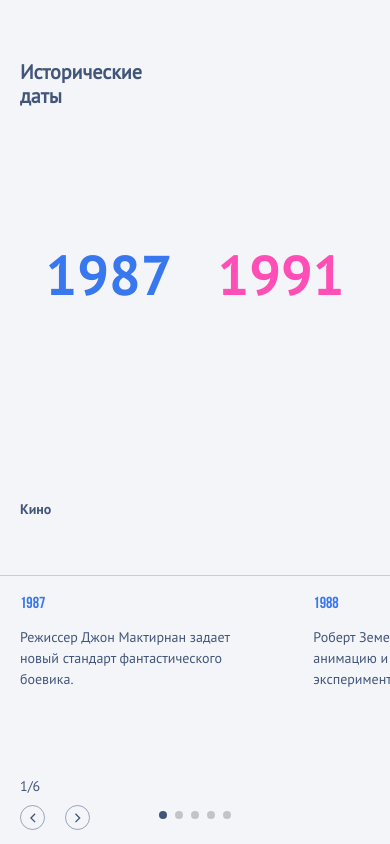
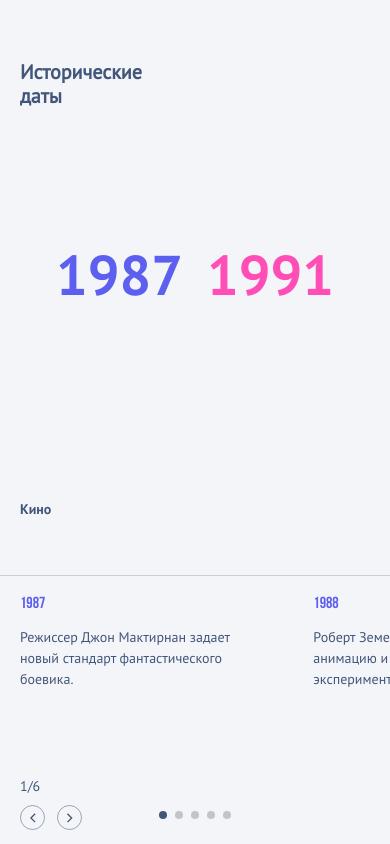
Before and after one commit to Mikhail-Novikov/timeline-historical-dates, a React app: page / in a window 390 px wide. Built offline with nearby package versions, Linux system fonts and the light colour scheme.

Commit message:
fix: color & mobile css

```diff
--- a/src/components/TimelineBlock/TimelineBlock.scss
+++ b/src/components/TimelineBlock/TimelineBlock.scss
@@ -63,7 +63,7 @@
     display: flex;
     align-items: center;
     justify-content: center;
-    gap: 45px;
+    gap: 24px;
     height: 100%;
     width: 100%;
   }
@@ -174,7 +174,7 @@
 
   &__nav-group {
     display: inline-flex;
-    gap: 20px;
+    gap: 12px;
   }
 
   &__nav-button {
--- a/src/components/TimelineBlockSlider/TimelineBlockSlider.tsx
+++ b/src/components/TimelineBlockSlider/TimelineBlockSlider.tsx
@@ -155,7 +155,7 @@ const TimelineBlockSlider: React.FC<TimelineBlockSliderProps> = ({
               pagination: { enabled: true, clickable: true },
               slidesOffsetBefore: 20,
             },
-            577: {
+            789: {
               slidesPerView: 2.5,
               pagination: { enabled: false },
               slidesOffsetBefore: 0,
--- a/src/styles/global.scss
+++ b/src/styles/global.scss
@@ -45,7 +45,7 @@
   --timeline-border-gray: #c7cdd9;
   --black-blue: #42567A;
   --black-blue-05:rgba(66, 86, 122, .5);
-  --timeline-blue: #3877ee;
+  --timeline-blue: #5D5FEF;
   --timeline-pink: #ff4fb6;
 }
 
```
Also changed, not shown: design/Place_activePeriod_category.png (deleted).
